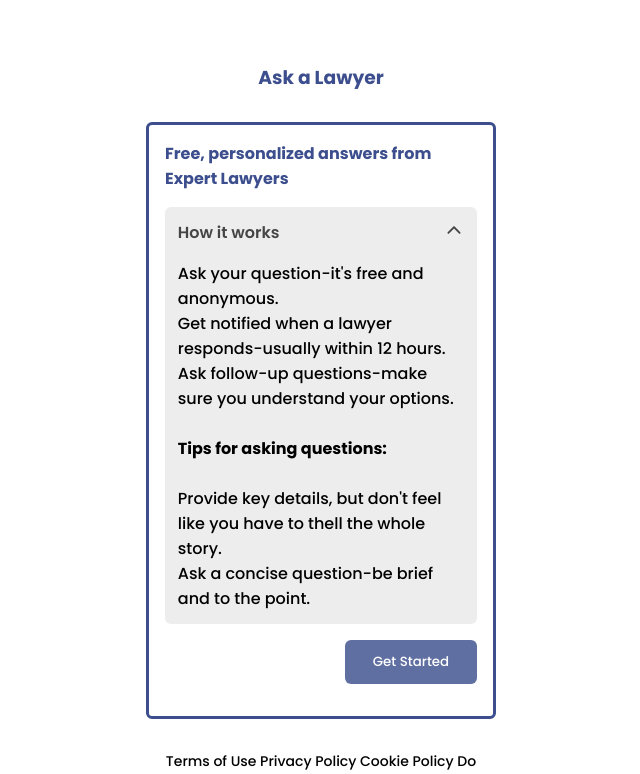
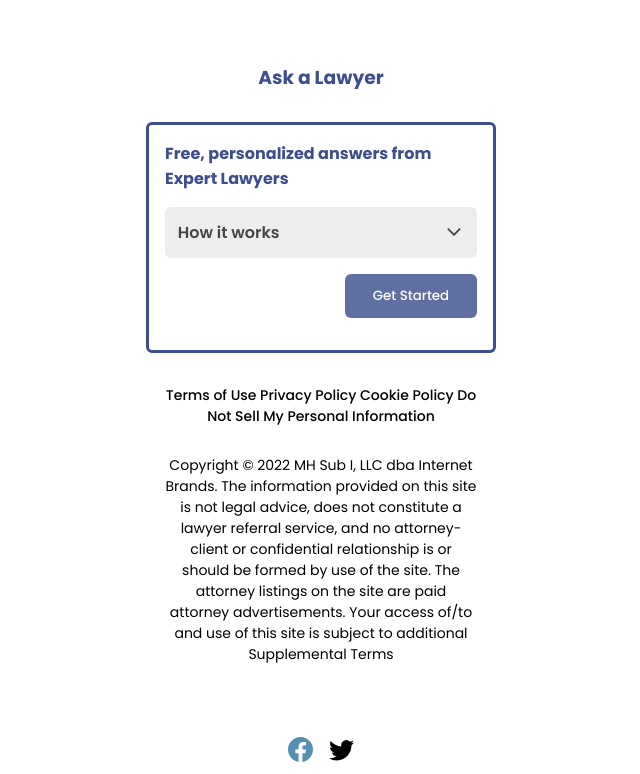
Before and after one commit to cesarmarvar/legal-app, a React (Create React App) app: page / in a window 1280 px wide. Shown: the part 1112-1886 px from the top of the page, without its empty margins (319-959 px from the left). Built offline with nearby package versions, Linux system fonts and the light colour scheme.

Commit message:
Added little style to the how it works button on the main page with FramerMotion

```diff
--- a/src/components/ask-lawyer/ask-a-lawyer.js
+++ b/src/components/ask-lawyer/ask-a-lawyer.js
@@ -4,7 +4,8 @@ import { colors } from "../../styles/colors";
 import { fonts } from "../../styles/fonts";
 import { Button } from "../button/button";
 import { IoIosArrowDown, IoIosArrowUp } from 'react-icons/io';
-import { FlexColumn, FlexRow } from "../../utils";
+import { FlexRow } from "../../utils";
+import { animate, motion } from "framer-motion";
 
 const Container = styled.div`
   border: 3px solid ${colors.blue.regular};
@@ -29,12 +30,12 @@ const MiniBox = styled.div`
   border: none;
 `
 
-const BigBox = styled.div`
-padding: 0.8rem;
-color: ${colors.black};
-background-color: ${colors.gray.regular};
-border-radius: 6px;
-border: none;
+const BigBox = styled(motion.div)`
+  padding: 0.8rem;
+  color: ${colors.black};
+  background-color: ${colors.gray.regular};
+  border-radius: 6px;
+  border: none;
 `
 
 export function AskALawyer() {
@@ -48,14 +49,14 @@ export function AskALawyer() {
   return(
     <Container>
       <h4 style={{marginBottom: "1rem"}}>Free, personalized answers from Expert Lawyers</h4>
-      {showInstructions ?
+      {!showInstructions ?
         <MiniBox onClick={handleSetShowClick}>
           <p>How it works</p>
           <IoIosArrowDown size="20px"/>
         </MiniBox>
         :
-        <BigBox>
-           <FlexRow style={{justifyContent: "space-between", color: "#000000B5", marginBottom: "1rem", fontWeight: "600"}} onClick={handleSetShowClick}>
+        <BigBox as={motion.div} initial={{opacity: 0}} animate={{opacity: 1}} transition={{duration: 1}}>
+           <FlexRow style={{cursor: "pointer", justifyContent: "space-between", color: "#000000B5", marginBottom: "1rem", fontWeight: "600"}} onClick={handleSetShowClick}>
             <p>How it works</p>
             <IoIosArrowUp size="20px"/>
           </FlexRow>
--- a/src/components/input/input.js
+++ b/src/components/input/input.js
@@ -28,7 +28,7 @@ const SingleInput = styled.input`
   font-family: ${fonts.primary};
   &:focus {
     outline: none;
-    border: 2px solid ${colors.orange.regular};
+    border: 3px solid ${colors.orange.regular};
   }
   ${(props) => inputType(props.type)};
 
--- a/src/pages/main.js
+++ b/src/pages/main.js
@@ -17,6 +17,10 @@ const H3 = styled.h3`
 
 function MainPage() {
 
+  function handleQueryClick(e) {
+    e.preventDefault();
+    console.log("QueryClick");
+  }
 
   return(
     <FlexColumn style={{alignItems: "center"}}>
@@ -31,7 +35,7 @@ function MainPage() {
             placeholder="Location"
             type="query"
           />
-          <Button size="tall" type="primary">get started</Button>
+          <Button onClick={handleQueryClick} size="tall" type="primary">get started</Button>
         </FlexColumn>
       </form>
       <H3>Busca por práctica</H3>
```
